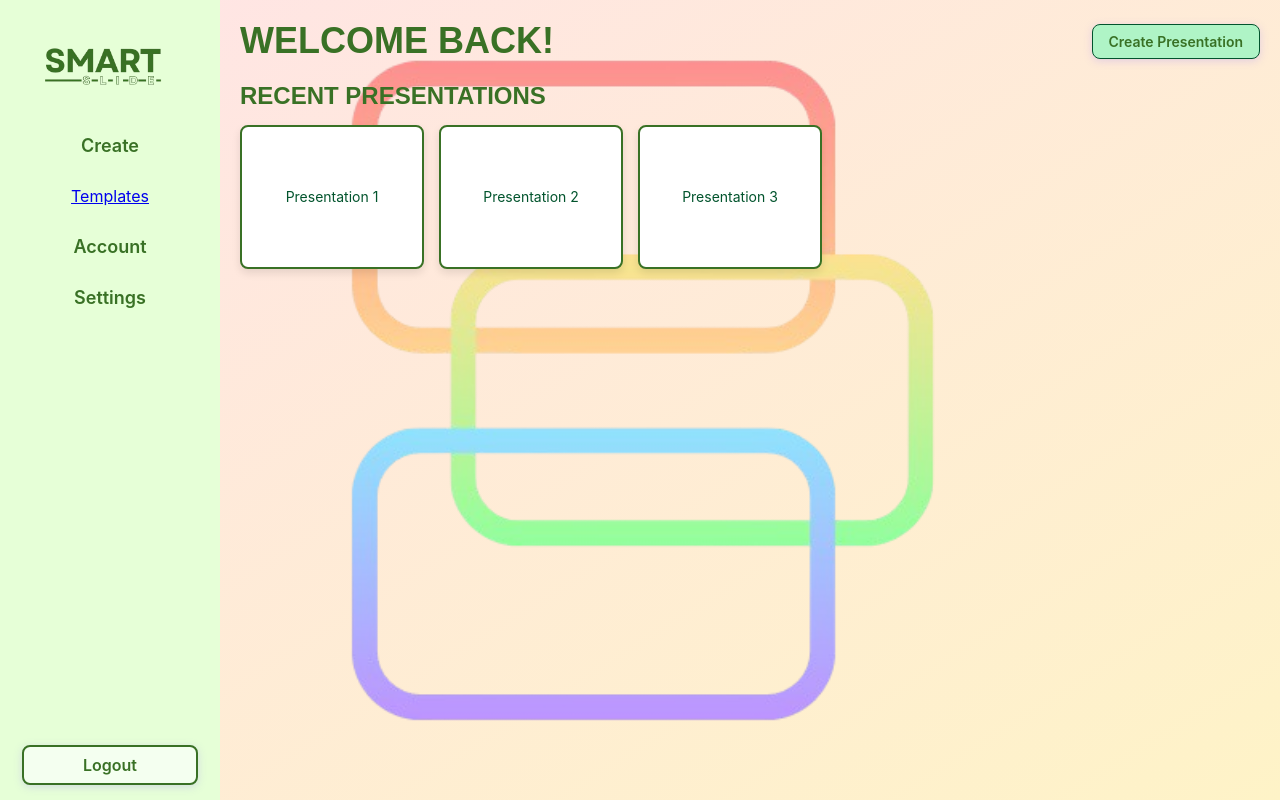
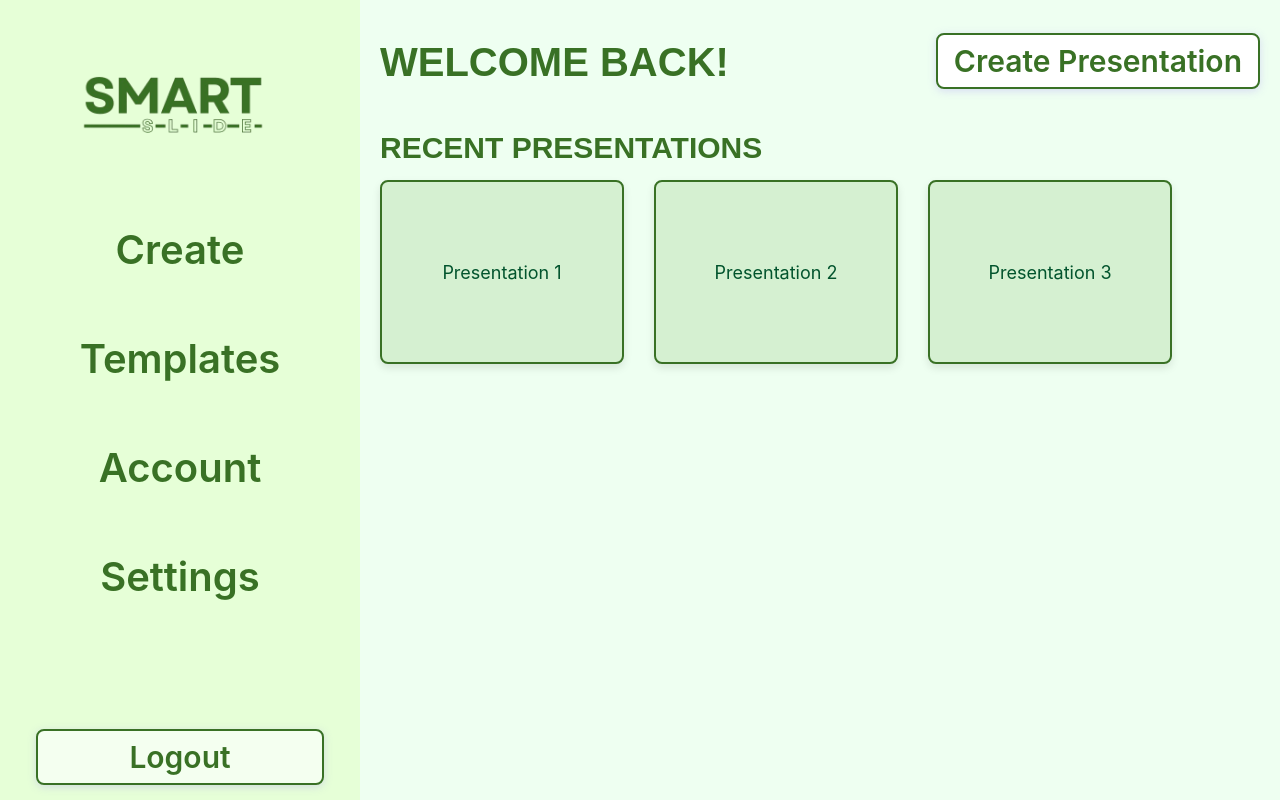
Before and after one commit to jlnmx/SmartSlide, a React app in the folder frontend/: page /dashboard in a window 1280 px wide. Built offline with nearby package versions, Linux system fonts and the light colour scheme.

Commit message:
fix: Correct class name for Templates link and update Dashboard styles for improved layout and readability

```diff
--- a/frontend/src/components/Dashboard.js
+++ b/frontend/src/components/Dashboard.js
@@ -17,7 +17,7 @@ const Dashboard = () => {
           </div> {/* Logo is styled in CSS */}
         <nav className="menu">
           <Link to="/create" className="menu-item">Create</Link>
-          <Link to="/templates" className="menu-  ">Templates</Link>
+          <Link to="/templates" className="menu-item">Templates</Link>
           <Link to="/account" className="menu-item">Account</Link>
           <Link to="/settings" className="menu-item">Settings</Link>
         </nav>
--- a/frontend/src/styles/Dashboard.css
+++ b/frontend/src/styles/Dashboard.css
@@ -3,15 +3,15 @@
   display: flex;
   height: 100vh; /* Full viewport height */
   font-family: 'Inter', sans-serif;
-  background-color: #DFFFD6; /* Pastel green background for the entire dashboard */
-  background: url("/public/SS_Logo_3.png") no-repeat center center; /* Add background image */
+  background-color: #eefff1;
+  /* background: url("/public/SS_Logo_3.png") no-repeat center center; Add background image */
   background-size: contain; /* Ensure the image scales proportionally */
   overflow: hidden;
 }
 
 /* Sidebar styles */
 .sidebar {
-  width: 220px; /* Reduced width for better proportions */
+  width: 360px; /* Reduced width for better proportions */
   background-color: #E6FFD7;
   padding: 15px 0; /* Adjusted padding for top and bottom */
   display: flex;
@@ -22,11 +22,11 @@
 /* Sidebar Logo */
 .sidebar .logo {
   margin-top: -20px; /* Adjusted margin for top spacing */
-  width: 70%; /* Adjusted width for better scaling */
-  height: 120px; /* Reduced height for the logo */
+  width: 100%; /* Adjusted width for better scaling */
+  height: 200px; /* Reduced height for the logo */
   background: url("/public/SS_Logo_6-removebg-preview.png") no-repeat center center;
   background-size: contain; /* Ensure the logo scales proportionally */
-  margin-bottom: 10px; /* Increased spacing below the logo */
+  margin-bottom: 20px; /* Increased spacing below the logo */
 }
 
 /* Menu styles */
@@ -36,12 +36,12 @@
   flex-direction: column;
   width: 100%;
   align-items: center;
-  gap: 30px; /* Reduced spacing between menu items */
+  gap: 60px; /* Reduced spacing between menu items */
 }
 
 .menu-item {
   font-family: 'Inter', sans-serif;
-  font-size: 18px; /* Reduced font size */
+  font-size: 40px; /* Reduced font size */
   font-weight: 600;
   color: #397125;
   text-decoration: none;
@@ -59,7 +59,7 @@
 .logout-btn {
   margin-top: auto; /* Push the logout button to the bottom */
   font-family: 'Inter', sans-serif;
-  font-size: 16px; /* Reduced font size */
+  font-size: 30px; /* Reduced font size */
   font-weight: 600;
   color: #397125;
   text-align: center;
@@ -92,18 +92,18 @@
 
 .dashboard-header h1 {
   font-family: 'Koulen', sans-serif;
-  font-size: 36px; /* Reduced font size */
+  font-size: 40px; /* Reduced font size */
   color: #397125;
-  margin: 0;
+  margin-top: 20px;
 }
 
 .new-presentation-btn {
   font-family: 'Inter', sans-serif;
-  font-size: 14px; /* Reduced font size */
+  font-size: 30px; /* Reduced font size */
   font-weight: 600;
   color: #397125;
-  background-color: #AFF4C6;
-  border: 1px solid #02542D;
+  background-color: #ffffff;
+  border: 2px solid #397125;
   border-radius: 8px;
   padding: 8px 16px; /* Reduced padding */
   cursor: pointer;
@@ -111,33 +111,34 @@
 }
 
 .new-presentation-btn:hover {
-  background-color: #9FE3B4;
+  background-color: #c5f8d5;
 }
 
 /* Recent presentations section */
 .recent-presentations h2 {
   font-family: 'Koulen', sans-serif;
-  font-size: 24px; /* Reduced font size */
+  font-size: 30px; /* Reduced font size */
   color: #397125;
+  margin-top: 30px;
   margin-bottom: 15px; /* Reduced spacing */
 }
 
 .presentation-list {
   display: flex;
-  gap: 15px; /* Reduced spacing between cards */
+  gap: 30px; /* Increase spacing between cards */
 }
 
 .presentation-card {
-  width: 180px; /* Reduced width */
-  height: 140px; /* Reduced height */
-  background-color: #FFFFFF;
+  width: 240px; /* Increased width */
+  height: 180px;
+  background-color: #d5f0d1;
   border: 2px solid #397125; /* Reduced border thickness */
   border-radius: 8px;
   display: flex;
   justify-content: center;
   align-items: center;
   font-family: 'Inter', sans-serif;
-  font-size: 14px; /* Reduced font size */
+  font-size: 18px; /* Reduced font size */
   font-weight: 400;
   color: #02542D;
   text-align: center;
```
